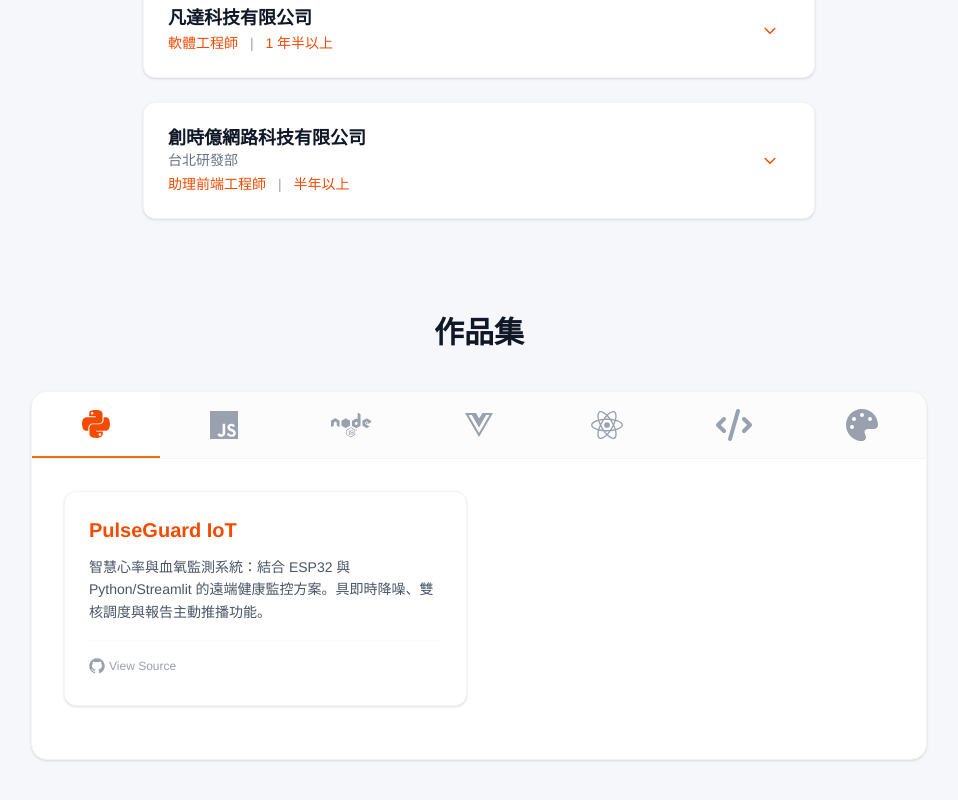
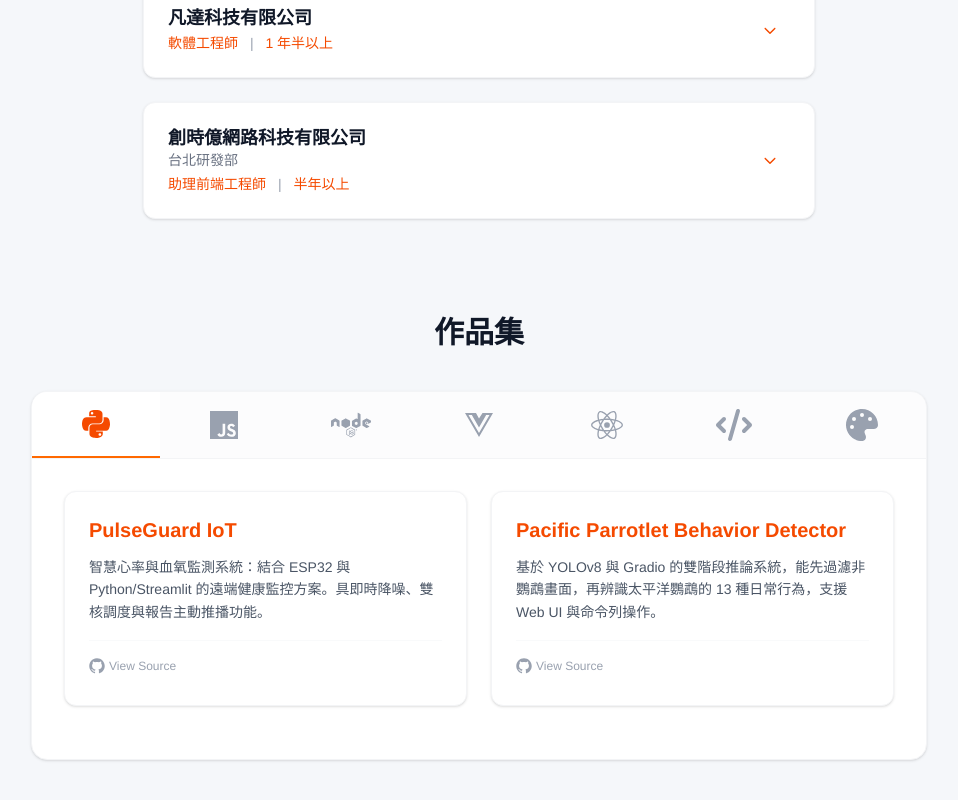
Before and after one commit to laura-chou/portfolio, a Next.js app: page / in a window 1280 px wide. Shown: the part 1060-1860 px from the top of the page, without its empty margins (161-1119 px from the left). Built offline with nearby package versions, Linux system fonts and the light colour scheme.

Commit message:
feat: add Pacific Parrotlet Behavior Detector to python portfolio
Co-authored-by: laura-chou <53591783+laura-chou@users.noreply.github.com>

```diff
--- a/app/page.tsx
+++ b/app/page.tsx
@@ -10,6 +10,7 @@ import { GitHubLogoIcon, CaretUpIcon, CaretDownIcon, ExternalLinkIcon } from "@r
 import { FontAwesomeIcon } from '@fortawesome/react-fontawesome';
 import { faJs, faNode, faVuejs, faReact, faPython } from '@fortawesome/free-brands-svg-icons'
 import { faPalette, faCode } from '@fortawesome/free-solid-svg-icons'
+import { IconProp } from '@fortawesome/fontawesome-svg-core';
 import Link from 'next/link';
 import '@/styles/hero.css';
 
@@ -101,6 +102,7 @@ export default function Home() {
   const portfolioData = {
     python: [
       { name: 'PulseGuard IoT', description: '智慧心率與血氧監測系統：結合 ESP32 與 Python/Streamlit 的遠端健康監控方案。具即時降噪、雙核調度與報告主動推播功能。', link: 'https://github.com/laura-chou/pulse-guard-iot' },
+      { name: 'Pacific Parrotlet Behavior Detector', description: '基於 YOLOv8 與 Gradio 的雙階段推論系統，能先過濾非鸚鵡畫面，再辨識太平洋鸚鵡的 13 種日常行為，支援 Web UI 與命令列操作。', link: 'https://github.com/laura-chou/parrot-detection' },
     ],
     vue: [
       { name: '交給命運', description: '這是一個抽籤（抽卡）功能的網站，模擬隨機抽取結果的互動體驗', link: 'https://github.com/laura-chou/destiny-draw' },
@@ -302,7 +304,7 @@ export default function Home() {
                   className="flex-1 min-w-[60px] flex items-center justify-center py-4 px-2 text-gray-400 hover:text-orange-500 data-[state=active]:text-orange-600 data-[state=active]:bg-white data-[state=active]:border-b-2 data-[state=active]:border-orange-500 transition-all outline-none"
                   value={tab.value}
                 >
-                  <FontAwesomeIcon icon={tab.icon as any} size="2x" />
+                  <FontAwesomeIcon icon={tab.icon as IconProp} size="2x" />
                 </Tabs.Trigger>
               ))}
             </Tabs.List>
```
